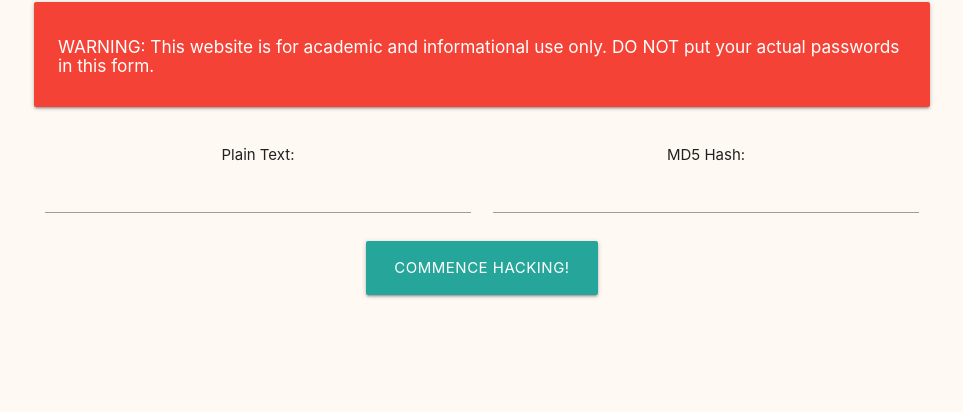
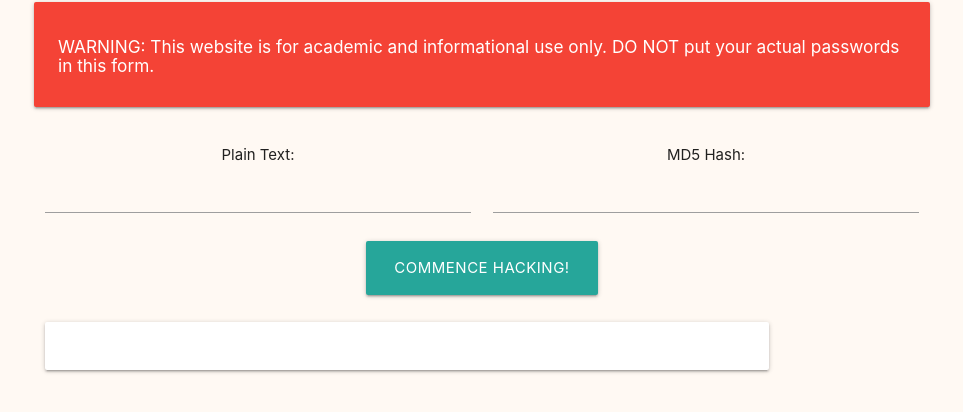
Before and after one commit to thomas-schweich/password-crack, a website: page index.html in a window 1280 px wide. Shown: the part 134-546 px from the top of the page, without its empty margins (158-1121 px from the left). Drawn offline with nearby package versions, Linux system fonts and the light colour scheme.

Commit message:
beautification of html

```diff
--- a/index.html
+++ b/index.html
@@ -56,7 +56,18 @@
 			</div>
 		</form>
 		</div>
-		<div id="output"></div>
+		<div class="container">
+			<div class="row">
+				<div class="col s10">
+					<div class="card">
+						<div class="card-content">
+							<div id="output"></div>
+						</div>
+					</div>
+				</div>
+			</div>
+		</div>
+
 
   </body>
 </html>
```
